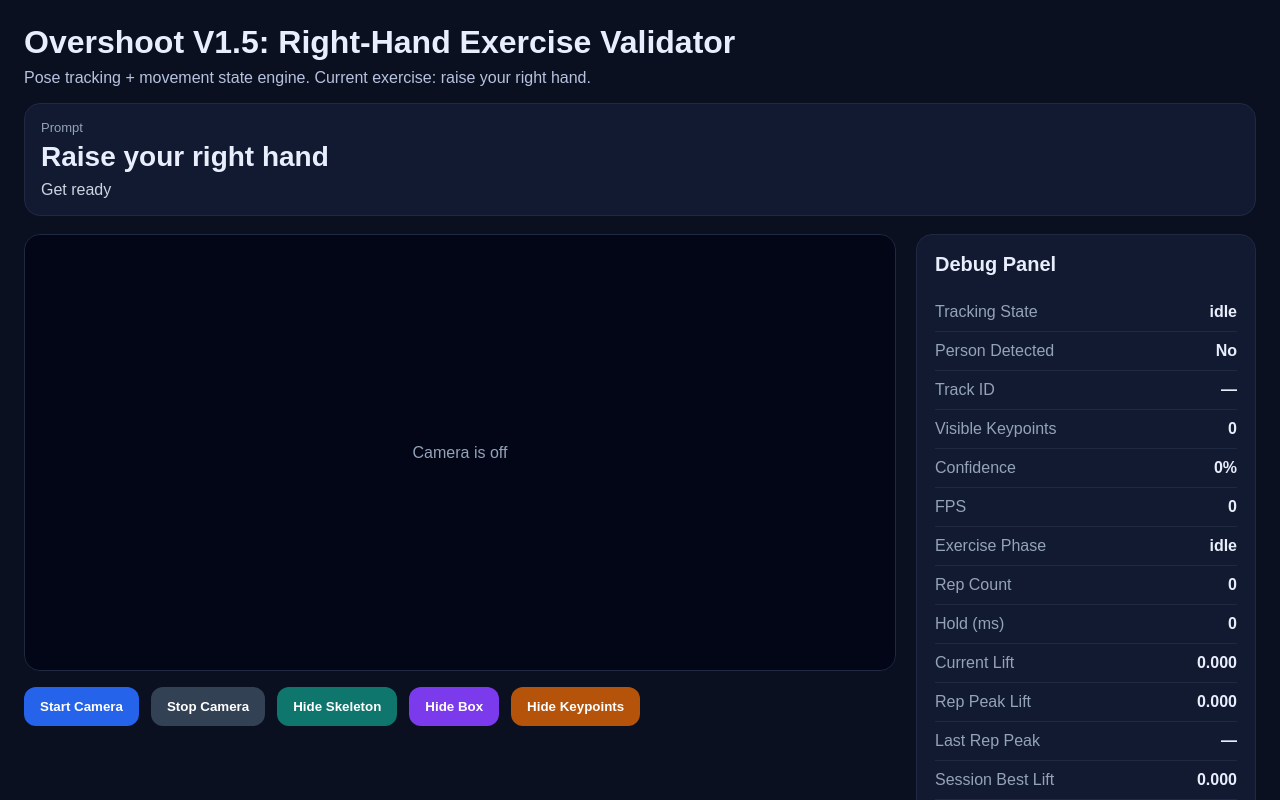
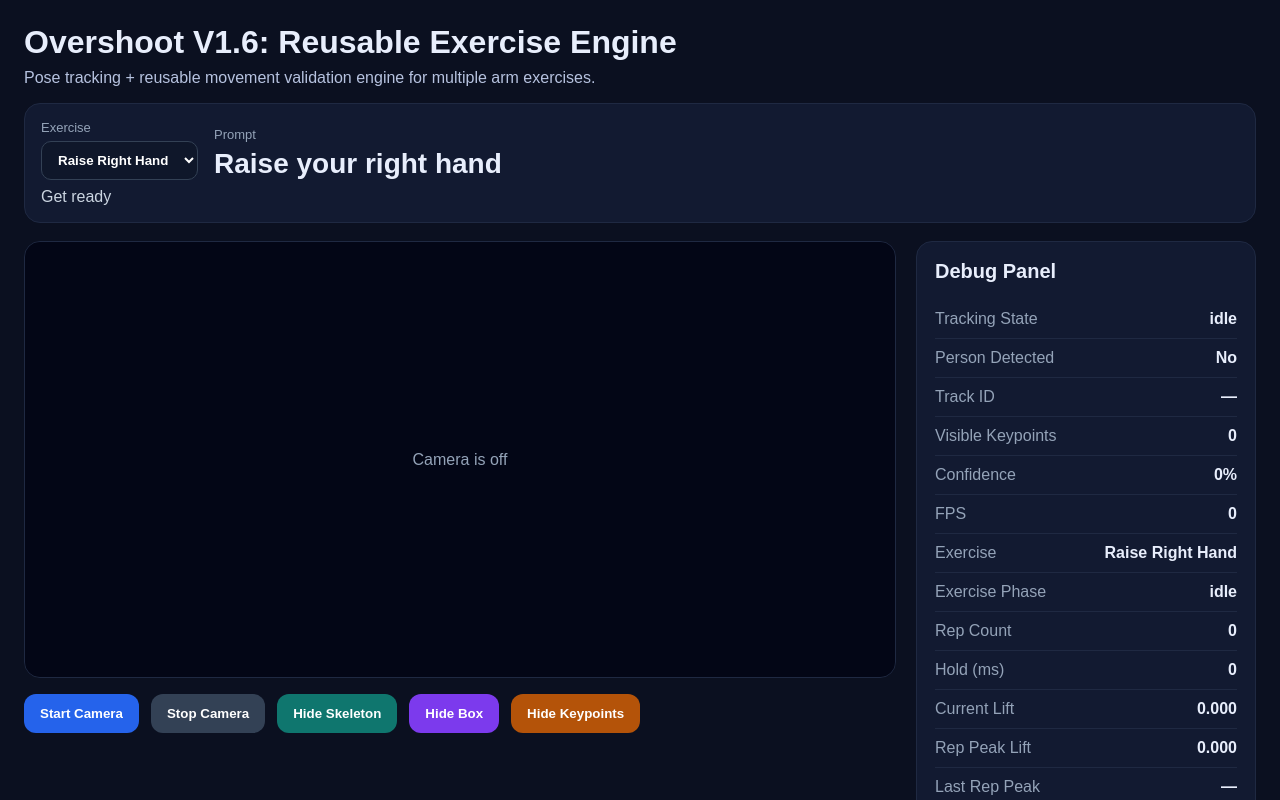
Before and after one commit to neerajgrotra-sketch/senior-motion-ai, a Next.js app: page / in a window 1280 px wide. Shown: the top 800 px of the page. Built offline with nearby package versions, Linux system fonts and the light colour scheme.

Commit message:
PoseTrackerPage.tsx

```diff
--- a/components/PoseTrackerPage.tsx
+++ b/components/PoseTrackerPage.tsx
@@ -1,9 +1,15 @@
 'use client';
 
-import { useEffect, useRef, useState, type CSSProperties } from 'react';
+import { useEffect, useMemo, useRef, useState, type CSSProperties } from 'react';
 import * as poseDetection from '@tensorflow-models/pose-detection';
 import '@mediapipe/pose';
-import type { DebugState, ExerciseMachine } from '../lib/poseTypes';
+
+import type {
+  DebugState,
+  ExerciseFrameFeatures,
+  ExerciseMachine
+} from '../lib/poseTypes';
+
 import {
   buildPoseTrack,
   keypointsToMap,
@@ -11,18 +17,18 @@ import {
   smoothPose,
   visibleKeypointCount
 } from '../lib/poseUtils';
+
 import { extractFeatures } from '../lib/features/extractFeatures';
 import { stabilizeFeatures } from '../lib/features/stabilizeFeatures';
-import {
-  advanceRaiseRightHand,
-  createRaiseRightHandMachine
-} from '../lib/exercises/raiseRightHand';
+import { EXERCISE_OPTIONS, EXERCISE_REGISTRY } from '../lib/exercises/exerciseRegistry';
 
 const VIDEO_WIDTH = 960;
 const VIDEO_HEIGHT = 720;
 const DETECTION_INTERVAL_MS = 50;
 const PERSON_ID = 1;
 const LOST_AFTER_MS = 2000;
+
+const DEFAULT_EXERCISE_ID = 'raise_right_hand';
 
 export default function PoseTrackerPage() {
   const videoRef = useRef<HTMLVideoElement | null>(null);
@@ -35,8 +41,15 @@ export default function PoseTrackerPage() {
   const frameCountRef = useRef<number>(0);
   const lastSeenRef = useRef<number>(0);
   const activeTrackRef = useRef<ReturnType<typeof buildPoseTrack> | null>(null);
-const machineRef = useRef<ExerciseMachine>(createRaiseRightHandMachine());
-const stableFeaturesRef = useRef<import('../lib/poseTypes').ExerciseFrameFeatures | null>(null);
+  const stableFeaturesRef = useRef<ExerciseFrameFeatures | null>(null);
+
+  const [selectedExerciseId, setSelectedExerciseId] = useState(DEFAULT_EXERCISE_ID);
+
+  const selectedExercise = useMemo(() => {
+    return EXERCISE_REGISTRY[selectedExerciseId] ?? EXERCISE_REGISTRY[DEFAULT_EXERCISE_ID];
+  }, [selectedExerciseId]);
+
+  const machineRef = useRef<ExerciseMachine>(selectedExercise.createMachine());
 
   const [isRunning, setIsRunning] = useState(false);
   const [showSkeleton, setShowSkeleton] = useState(true);
@@ -50,6 +63,7 @@ const stableFeaturesRef = useRef<import('../lib/poseTypes').ExerciseFrameFeature
     trackId: null,
     confidence: 0,
     visibleKeypoints: 0,
+    exerciseId: DEFAULT_EXERCISE_ID,
     exercisePhase: 'idle',
     repCount: 0,
     holdMs: 0,
@@ -65,6 +79,24 @@ const stableFeaturesRef = useRef<import('../lib/poseTypes').ExerciseFrameFeature
       stopCamera();
     };
   }, []);
+
+  useEffect(() => {
+    machineRef.current = selectedExercise.createMachine();
+    stableFeaturesRef.current = null;
+
+    setDebug((prev) => ({
+      ...prev,
+      exerciseId: selectedExercise.id,
+      exercisePhase: 'idle',
+      repCount: 0,
+      holdMs: 0,
+      statusText: 'Get ready',
+      currentLiftNorm: 0,
+      currentRepPeakLift: 0,
+      lastRepPeakLift: null,
+      sessionPeakLift: 0
+    }));
+  }, [selectedExercise]);
 
   async function ensureDetector() {
     if (!detectorRef.current) {
@@ -141,7 +173,7 @@ const stableFeaturesRef = useRef<import('../lib/poseTypes').ExerciseFrameFeature
 
       await ensureDetector();
 
-      machineRef.current = createRaiseRightHandMachine();
+      machineRef.current = selectedExercise.createMachine();
       stableFeaturesRef.current = null;
 
       setDebug({
@@ -151,6 +183,7 @@ const stableFeaturesRef = useRef<import('../lib/poseTypes').ExerciseFrameFeature
         trackId: null,
         confidence: 0,
         visibleKeypoints: 0,
+        exerciseId: selectedExercise.id,
         exercisePhase: 'idle',
         repCount: 0,
         holdMs: 0,
@@ -205,8 +238,8 @@ const stableFeaturesRef = useRef<import('../lib/poseTypes').ExerciseFrameFeature
     }
 
     activeTrackRef.current = null;
-    machineRef.current = createRaiseRightHandMachine();
     stableFeaturesRef.current = null;
+    machineRef.current = selectedExercise.createMachine();
 
     setIsRunning(false);
     setDebug({
@@ -216,6 +249,7 @@ const stableFeaturesRef = useRef<import('../lib/poseTypes').ExerciseFrameFeature
       trackId: null,
       confidence: 0,
       visibleKeypoints: 0,
+      exerciseId: selectedExercise.id,
       exercisePhase: 'idle',
       repCount: 0,
       holdMs: 0,
@@ -284,7 +318,7 @@ const stableFeaturesRef = useRef<import('../lib/poseTypes').ExerciseFrameFeature
           const stableFeatures = stabilizeFeatures(rawFeatures, stableFeaturesRef.current);
           stableFeaturesRef.current = stableFeatures;
 
-machineRef.current = advanceRaiseRightHand(machineRef.current, stableFeatures);
+          machineRef.current = selectedExercise.advance(machineRef.current, stableFeatures);
 
           setDebug((prev) => ({
             ...prev,
@@ -293,11 +327,12 @@ machineRef.current = advanceRaiseRightHand(machineRef.current, stableFeatures);
             trackId: smoothed.id,
             confidence: smoothed.confidence,
             visibleKeypoints: visibleKeypointCount(smoothed.keypoints),
+            exerciseId: selectedExercise.id,
             exercisePhase: machineRef.current.phase,
             repCount: machineRef.current.repCount,
             holdMs: machineRef.current.holdMs,
             statusText: machineRef.current.statusText,
-  currentLiftNorm: stableFeatures.rightHandLiftNorm,
+            currentLiftNorm: selectedExercise.getCurrentLift(stableFeatures),
             currentRepPeakLift: machineRef.current.currentRepPeakLift,
             lastRepPeakLift: machineRef.current.lastRepPeakLift,
             sessionPeakLift: machineRef.current.sessionPeakLift
@@ -306,7 +341,8 @@ machineRef.current = advanceRaiseRightHand(machineRef.current, stableFeatures);
       } else {
         if (ts - lastSeenRef.current > LOST_AFTER_MS) {
           activeTrackRef.current = null;
-          machineRef.current = createRaiseRightHandMachine();
+          stableFeaturesRef.current = null;
+          machineRef.current = selectedExercise.createMachine();
 
           setDebug((prev) => ({
             ...prev,
@@ -315,6 +351,7 @@ machineRef.current = advanceRaiseRightHand(machineRef.current, stableFeatures);
             trackId: null,
             confidence: 0,
             visibleKeypoints: 0,
+            exerciseId: selectedExercise.id,
             exercisePhase: 'lost',
             holdMs: 0,
             statusText: 'Person lost - step back into frame',
@@ -398,15 +435,35 @@ machineRef.current = advanceRaiseRightHand(machineRef.current, stableFeatures);
     <main style={{ minHeight: '100vh', padding: 24 }}>
       <div style={{ maxWidth: 1400, margin: '0 auto' }}>
         <h1 style={{ marginTop: 0, marginBottom: 8 }}>
-          Overshoot V1.5: Right-Hand Exercise Validator
+          Overshoot V1.6: Reusable Exercise Engine
         </h1>
         <p style={{ marginTop: 0, color: '#b6c2df' }}>
-          Pose tracking + movement state engine. Current exercise: raise your right hand.
+          Pose tracking + reusable movement validation engine for multiple arm exercises.
         </p>
 
-        <div style={{ marginBottom: 18, ...cardStyle }}>
+        <div style={{ ...cardStyle, marginBottom: 18 }}>
+          <div style={{ display: 'flex', gap: 16, alignItems: 'end', flexWrap: 'wrap' }}>
+            <div>
+              <div style={{ fontSize: 13, color: '#94a3b8', marginBottom: 6 }}>Exercise</div>
+              <select
+                value={selectedExerciseId}
+                onChange={(e) => setSelectedExerciseId(e.target.value)}
+                style={selectStyle}
+              >
+                {EXERCISE_OPTIONS.map((exercise) => (
+                  <option key={exercise.id} value={exercise.id}>
+                    {exercise.label}
+                  </option>
+                ))}
+              </select>
+            </div>
+
+            <div>
               <div style={{ fontSize: 13, color: '#94a3b8', marginBottom: 6 }}>Prompt</div>
               <div style={{ fontSize: 28, fontWeight: 800 }}>{machineRef.current.prompt}</div>
+            </div>
+          </div>
+
           <div style={{ marginTop: 8, color: '#cbd5e1' }}>{debug.statusText}</div>
         </div>
 
@@ -509,6 +566,7 @@ machineRef.current = advanceRaiseRightHand(machineRef.current, stableFeatures);
             <Metric label="Visible Keypoints" value={debug.visibleKeypoints} />
             <Metric label="Confidence" value={`${(debug.confidence * 100).toFixed(0)}%`} />
             <Metric label="FPS" value={debug.fps} />
+            <Metric label="Exercise" value={selectedExercise.label} />
             <Metric label="Exercise Phase" value={debug.exercisePhase} />
             <Metric label="Rep Count" value={debug.repCount} />
             <Metric label="Hold (ms)" value={Math.round(debug.holdMs)} />
@@ -521,8 +579,7 @@ machineRef.current = advanceRaiseRightHand(machineRef.current, stableFeatures);
             <Metric label="Session Best Lift" value={debug.sessionPeakLift.toFixed(3)} />
 
             <div style={{ marginTop: 18, color: '#b6c2df', fontSize: 14, lineHeight: 1.6 }}>
-              Start position: keep your right hand down. Then lift above your shoulder, hold briefly,
-              and lower back down.
+              Try the selected exercise and watch the state machine, rep counter, and lift metrics.
             </div>
           </aside>
         </div>
@@ -566,3 +623,12 @@ const cardStyle: CSSProperties = {
   borderRadius: 16,
   padding: 16
 };
+
+const selectStyle: CSSProperties = {
+  background: '#0f172a',
+  color: 'white',
+  border: '1px solid #334155',
+  borderRadius: 10,
+  padding: '10px 12px',
+  fontWeight: 600
+};
```
Lines whose indentation alone changed are shown as unchanged.
